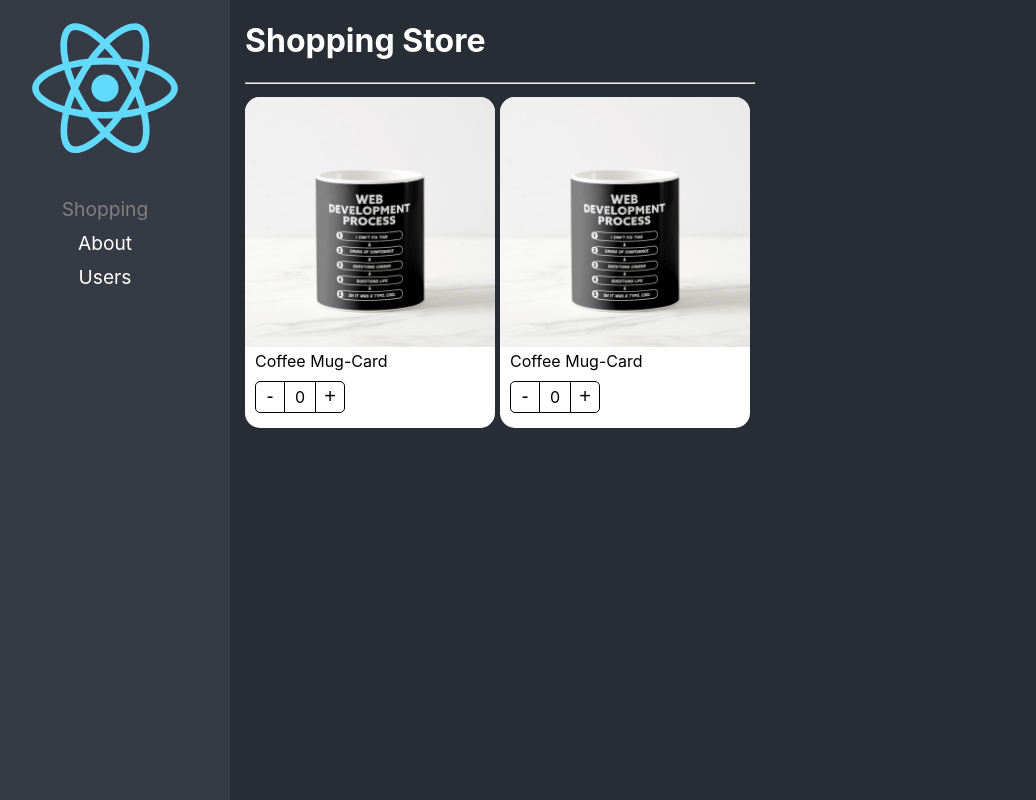
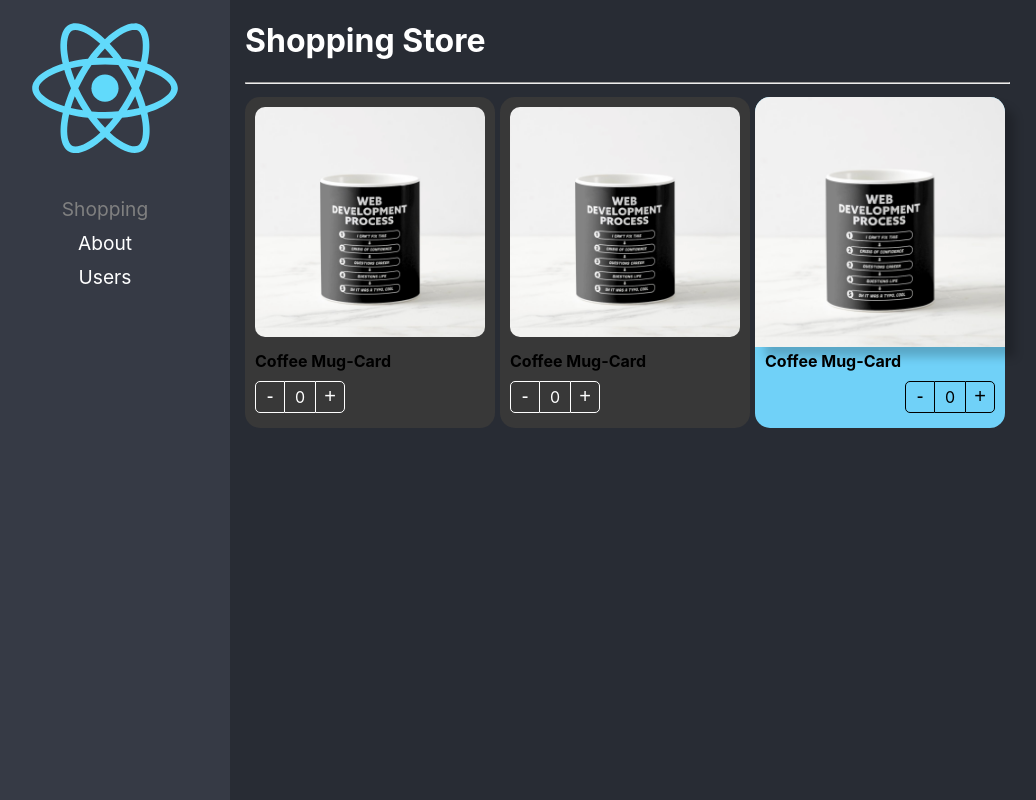
Before and after one commit to Jaguilars5/React-adv, a React (Create React App) app: page / in a window 1280 px wide. Shown: the whole page, without its empty margins (20-1056 px from the left). Built offline with nearby package versions, Linux system fonts and the light colour scheme.

Commit message:
Component Extend Style listo

```diff
--- a/src/02-componet-patterns/components/ProductButtons.tsx
+++ b/src/02-componet-patterns/components/ProductButtons.tsx
@@ -1,15 +1,24 @@
-import { useContext } from "react";
+import { CSSProperties, useContext } from "react";
 import { ProductContext } from "./ProductCard";
 import styles from "../styles/styles.module.css";
 
-export const ProductButtons = () => {
+export interface Props {
+  className?: string;
+  style?: CSSProperties;
+}
+
+export const ProductButtons = ({ className, style }: Props) => {
   const { increaseBy, counter } = useContext(ProductContext);
+
   return (
-    <div className={styles.buttonsContainer}>
+    <div className={`${styles.buttonsContainer} ${className}`} style={style}>
+
       <button className={styles.buttonMinus} onClick={() => increaseBy(-1)}>
         -
       </button>
+
       <div className={styles.countLabel}>{counter}</div>
+
       <button className={styles.buttonAdd} onClick={() => increaseBy(1)}>
         +
       </button>
--- a/src/02-componet-patterns/components/ProductCard.tsx
+++ b/src/02-componet-patterns/components/ProductCard.tsx
@@ -1,15 +1,23 @@
+import { createContext, CSSProperties, ReactElement } from "react";
+import { Product, ProductContextProps } from "../interfaces/interfaces";
 import { useProduct } from "../hooks/useProduct";
 import styles from "../styles/styles.module.css";
-import { ProductCardProps, ProductContextProps } from "../interfaces/interfaces";
-import { createContext } from "react";
 
 export const ProductContext = createContext({} as ProductContextProps);
 const { Provider } = ProductContext;
 
+export interface Props {
+  product: Product;
+  children?: ReactElement | ReactElement[];
+  className?: string;
+  style?: CSSProperties
+}
 
 
-export const ProductCard = ({ children, product }: ProductCardProps) => {
+export const ProductCard = ({ children, product, className, style }: Props) => {
+
   const { counter, increaseBy } = useProduct(); //!Custom Hook
+
   return (
     <Provider
       value={{
@@ -18,7 +26,7 @@
         product,
       }}
     >
-      <div className={styles.productCard}>
+      <div className={` ${styles.productCard} ${className} `} style={style}>
         {children}
         {/* <ProductImage img={product.img} />
       <ProductTitle title={product.title} />
--- a/src/02-componet-patterns/components/ProductImage.tsx
+++ b/src/02-componet-patterns/components/ProductImage.tsx
@@ -1,9 +1,15 @@
-import { useContext } from "react";
+import { CSSProperties, useContext } from "react";
 import { ProductContext } from "./ProductCard";
 import noImage from "../assets/no-image.jpg";
 import styles from "../styles/styles.module.css";
 
-export const ProductImage = ({ img = "" }) => {
+export interface Props {
+  img?: string;
+  className?: string;
+  style?: CSSProperties;
+}
+
+export const ProductImage = ({ img, className, style }: Props) => {
   const { product } = useContext(ProductContext);
   let imgToShow: string;
 
@@ -15,5 +21,12 @@
     imgToShow = noImage;
   }
 
-  return <img className={styles.productImg} src={imgToShow} alt="Coffee Mug" />;
+  return (
+    <img
+      className={`${styles.productImg} ${className}`}
+      src={imgToShow}
+      alt="Coffee Mug"
+      style={style}
+    />
+  );
 };
--- a/src/02-componet-patterns/components/ProductTitle.tsx
+++ b/src/02-componet-patterns/components/ProductTitle.tsx
@@ -1,11 +1,19 @@
-import { useContext } from "react";
+import { CSSProperties, useContext } from "react";
 import { ProductContext } from "./ProductCard";
 import styles from "../styles/styles.module.css";
 
-export const ProductTitle = ({ title }: { title?: string }) => {
+export interface Props {
+  title?: string;
+  className?: string;
+  style?: CSSProperties;
+}
+
+export const ProductTitle = ({ title, className, style }: Props) => {
+
   const { product } = useContext(ProductContext);
+
   return (
-    <span className={styles.productDescription}>
+    <span className={`${styles.productDescription} ${className}`} style={style}>
       {title ? title : product.title}
     </span>
   );
--- a/src/02-componet-patterns/pages/ShoppingPage.tsx
+++ b/src/02-componet-patterns/pages/ShoppingPage.tsx
@@ -1,14 +1,18 @@
 import {
+  ProductButtons,
   ProductCard,
   ProductImage,
   ProductTitle,
-  ProductButtons,
 } from "../components";
+
+import "../styles/custom-styles.css";
+
 const product = {
   id: "1",
   title: "Coffee Mug-Card",
   img: "./coffee-mug.png",
 };
+
 export const ShoppingPage = () => {
   return (
     <div>
@@ -21,15 +25,24 @@
           flexWrap: "wrap",
         }}
       >
-        <ProductCard product={product}>
-          <ProductCard.Image />
-          <ProductCard.Title title={""} />
-          <ProductCard.Buttons />
+        <ProductCard product={product} className="bg-dark text-white">
+          <ProductCard.Image className="custom-image" />
+          <ProductCard.Title className="text-white text-bold" />
+          <ProductCard.Buttons className="custom-buttons" />
         </ProductCard>
-        <ProductCard product={product}>
-          <ProductImage />
-          <ProductTitle title={""} />
-          <ProductButtons />
+
+        <ProductCard product={product} className="bg-dark text-white">
+          <ProductImage className="custom-image" />
+          <ProductTitle className="text-white text-bold" />
+          <ProductButtons className="custom-buttons" />
+        </ProductCard>
+
+        <ProductCard product={product} style={{ backgroundColor: "#70D1F8" }}>
+          <ProductImage
+            style={{ boxShadow: "10px 10px 10px rgba(0,0,0,0.2)" }}
+          />
+          <ProductTitle style={{ fontWeight: "bold" }} />
+          <ProductButtons style={{ display: "flex", justifyContent: "end" }} />
         </ProductCard>
       </div>
     </div>
--- /dev/null
+++ b/src/02-componet-patterns/styles/custom-styles.css
@@ -0,0 +1,23 @@
+.bg-dark {
+  background-color: rgb(56, 56, 56) !important;
+}
+
+.text-wite {
+  color: white !important;
+}
+
+.text-bold {
+  font-weight: bold !important;
+}
+
+.custom-image {
+  border-radius: 20px !important;
+  padding: 10px !important;
+  width: calc(100% - 20px) !important;
+}
+
+.custom-buttons button,
+.custom-buttons div {
+  color: white !important;
+  border-color: white !important;
+}
```
Also changed, not shown: src/02-componet-patterns/interfaces/interfaces.ts (+7 -8 lines), src/02-componet-patterns/components/index.ts (line endings or trailing spaces).
